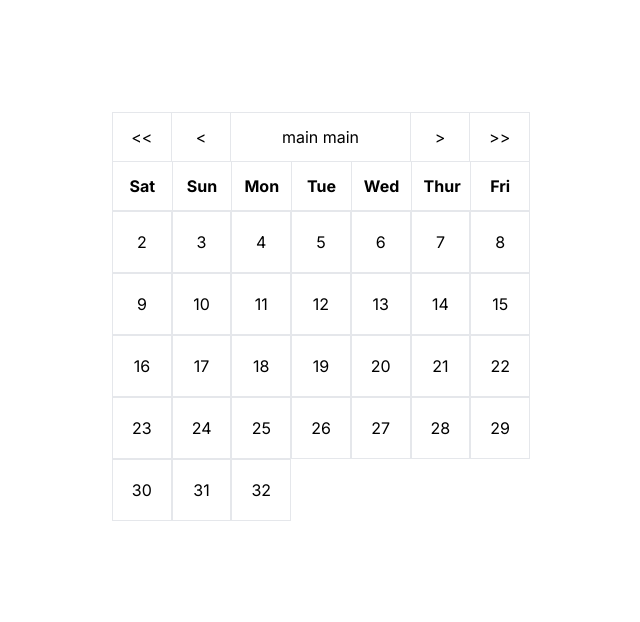
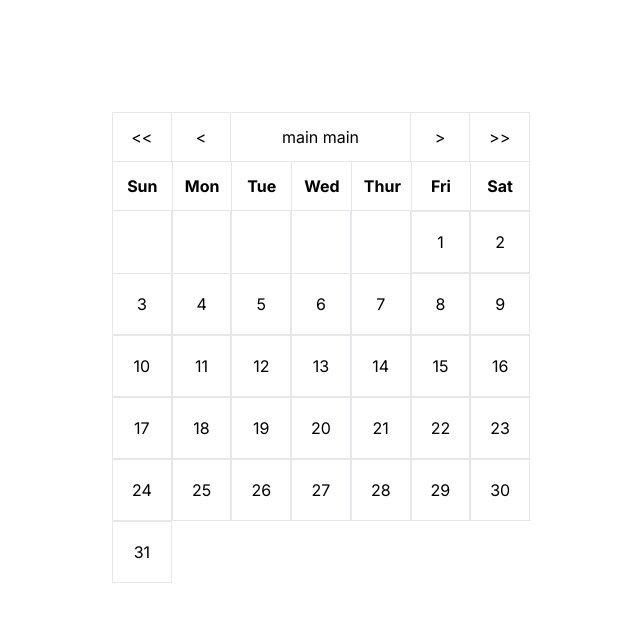
Before and after one commit to Nwakaego-Ego/calender, a Next.js app: page / in a window 1280 px wide. Shown: the top 622 px of the page, without its empty margins (319-959 px from the left). Built offline with nearby package versions, Linux system fonts and the light colour scheme.

Commit message:
prevMonth

```diff
--- a/src/app/Main/main.css
+++ b/src/app/Main/main.css
@@ -1,4 +1,4 @@
-.friday {
+.saturday {
   border-right: 1px solid #e5e7eb;
 }
 
--- a/src/app/Main/main.jsx
+++ b/src/app/Main/main.jsx
@@ -1,13 +1,19 @@
-import { startOfMonth, endOfMonth, differenceInDays } from "date-fns";
+import { startOfMonth, endOfMonth, differenceInDays, getDay } from "date-fns";
 import React from "react";
 import "./main.css";
 
 const Main = ({ value, onChange }) => {
   const startMonth = startOfMonth(value);
   const endMonth = endOfMonth(value);
+  console.log(endMonth);
   const numDays = differenceInDays(endMonth, startMonth) + 1;
+  const actualDay = startMonth.getDay();
+  // const actualDay = value.getDay();
+  // const suffix = 3 + endMonth.getDay();
 
-  const weekDays = ["Sat", "Sun", "Mon", "Tue", "Wed", "Thur", "Fri"];
+  const prevMonth = () => onChange && onChange(sub(value, { months: 1 }));
+
+  const weekDays = ["Sun", "Mon", "Tue", "Wed", "Thur", "Fri", "Sat"];
 
   return (
     <>
@@ -25,15 +31,28 @@ const Main = ({ value, onChange }) => {
             <div
               key={id}
               className={`border border-r-0 border-t-0 p-3 font-bold ${
-                day === "Fri" ? "friday" : ""
+                day === "Sat" ? "saturday" : ""
               }`}
             >
               <div> {day}</div>
             </div>
           );
         })}
+
+        {Array.from({ length: actualDay }).map((_, index) => {
+          return (
+            <div className={`border  border-t-0 border-b-0  pt-[62px]  `}></div>
+          );
+        })}
+
+        {/* {Array.from({ length: suffix }).map((_, index) => {
+          return (
+            <div className={`border  border-t-0 border-b-0  pt-[62px]  `}></div>
+          );
+        })} */}
+
         {Array.from({ length: numDays }).map((_, index) => {
-          const date = index + 1;
+          const date = index;
           return (
             <div
               key={index}
--- a/src/app/page.js
+++ b/src/app/page.js
@@ -10,3 +10,5 @@ export default function Home() {
     </main>
   );
 }
+
+// 2023, 4, 23;
```
